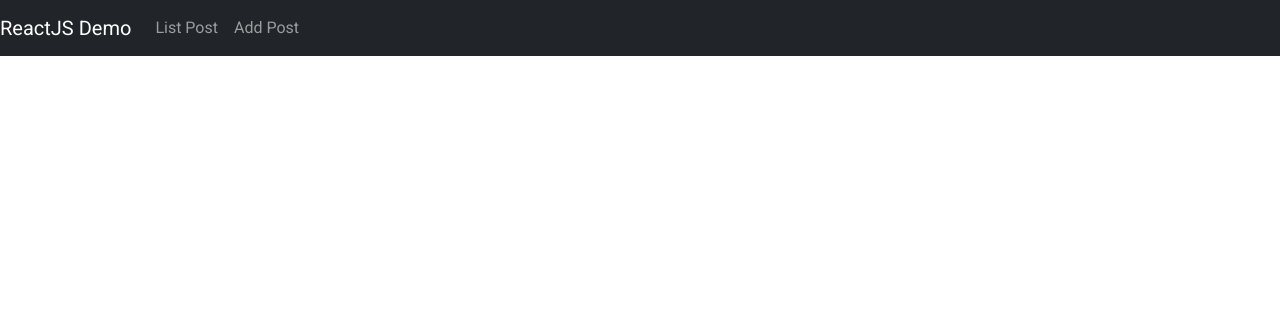
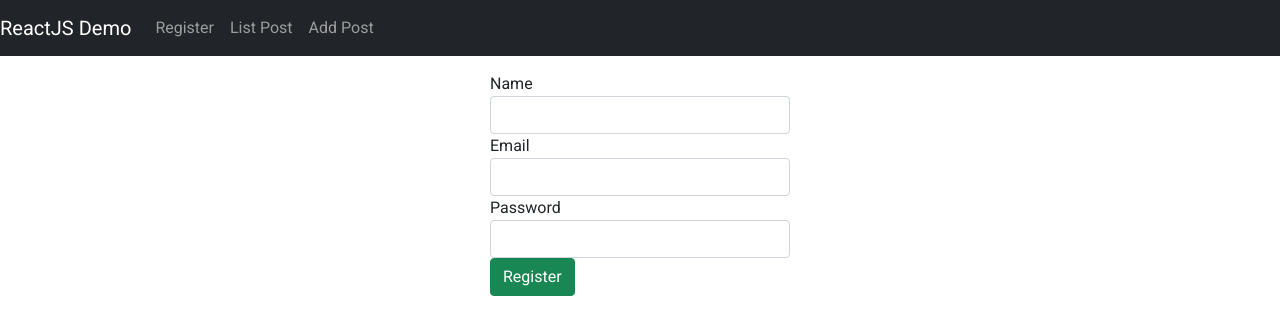
Before and after one commit to Kiet-Ta/reactjs-demo, a React (Create React App) app: page /register in a window 1280 px wide. Shown: the top 334 px of the page. Built offline with nearby package versions, Linux system fonts and the light colour scheme.

Commit message:
Register (#7)

```diff
--- a/src/App.js
+++ b/src/App.js
@@ -5,6 +5,7 @@ import './App.css';
 import AddPost from './components/AddPost';
 import Post from './components/Post';
 import PostList from './components/PostList';
+import Register from './components/Register';
 
 function App() {
   return (
@@ -14,6 +15,11 @@ function App() {
           ReactJS Demo
         </a>
         <div className="navbar-nav mr-auto">
+          <li className="nav-item">
+            <Link to={'/register'} className="nav-link">
+              Register
+            </Link>
+          </li>
           <li className="nav-item">
             <Link to={'/posts'} className="nav-link">
               List Post
@@ -32,6 +38,7 @@ function App() {
           <Route path="/posts" element={<PostList />} />
           <Route path="/add" element={<AddPost />} />
           <Route path="/posts/:id" element={<Post />} />
+          <Route path="/register" element={<Register />} />
         </Routes>
       </div>
     </div>
--- /dev/null
+++ b/src/components/Register.js
@@ -0,0 +1,100 @@
+import React, { useState } from 'react';
+import { Link } from 'react-router-dom';
+import RegisterDataService from '../services/RegisterService';
+
+const Register = () => {
+  const initialRegisterState = {
+    id: null,
+    name: '',
+    email: '',
+    password: '',
+  };
+
+  const [register, setRegister] = useState(initialRegisterState);
+  const [submitted, setSubmitted] = useState(false);
+
+  const handleInputChange = (event) => {
+    const { name, value } = event.target;
+    setRegister({ ...register, [name]: value });
+  };
+
+  const saveData = () => {
+    let data = {
+      name: register.name,
+      email: register.email,
+      password: register.password,
+    };
+
+    RegisterDataService.register(data)
+      .then((response) => {
+        setRegister({
+          id: response.data.id,
+          name: response.data.name,
+          email: response.data.email,
+          password: response.data.password,
+        });
+        setSubmitted(true);
+        console.log(response.data);
+      })
+      .catch((e) => {
+        console.log(e);
+      });
+  };
+
+  return (
+    <div className="submit-form">
+      {submitted ? (
+        <div>
+          <h4>You submitted successfully!</h4>
+          <Link to={'/posts/add'} className="nav-link">
+            <button className="btn btn-success">Add Post</button>
+          </Link>
+        </div>
+      ) : (
+        <div>
+          <div className="form-group">
+            <label htmlFor="name">Name</label>
+            <input
+              type="text"
+              className="form-control"
+              id="name"
+              required
+              value={register.name}
+              onChange={handleInputChange}
+              name="name"
+            />
+          </div>
+          <div className="form-group">
+            <label htmlFor="email">Email</label>
+            <input
+              type="text"
+              className="form-control"
+              id="email"
+              required
+              value={register.email}
+              onChange={handleInputChange}
+              name="email"
+            />
+          </div>
+          <div className="form-group">
+            <label htmlFor="password">Password</label>
+            <input
+              type="password"
+              className="form-control"
+              id="password"
+              required
+              value={register.password}
+              onChange={handleInputChange}
+              name="password"
+            />
+          </div>
+          <button onClick={saveData} className="btn btn-success">
+            Register
+          </button>
+        </div>
+      )}
+    </div>
+  );
+};
+
+export default Register;
--- /dev/null
+++ b/src/services/RegisterService.js
@@ -0,0 +1,11 @@
+import http from '../http-common';
+
+const register = (data) => {
+  return http.post('/register', data);
+};
+
+const RegisterService = {
+  register,
+};
+
+export default RegisterService;
```
